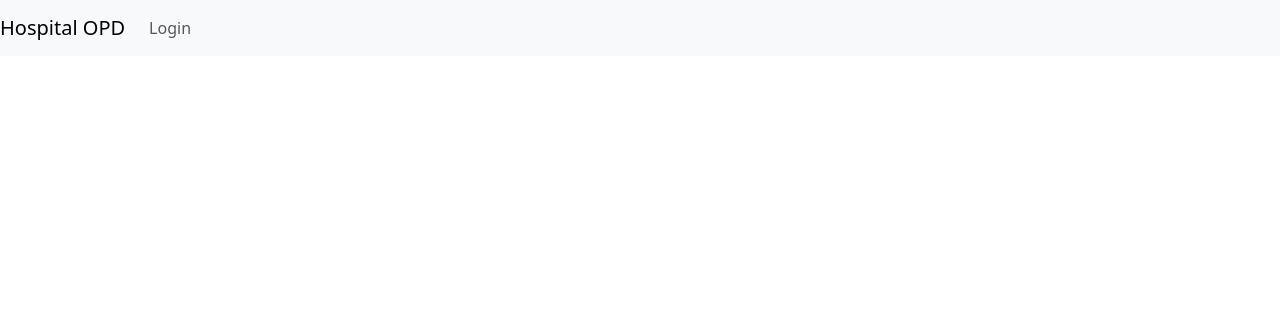
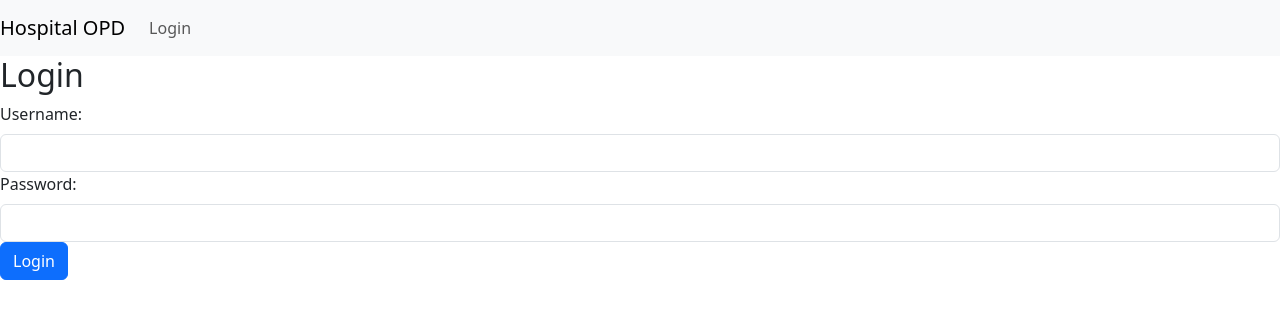
Before and after one commit to imkushalpatel/HospitalOPD, a React (Vite) app in the folder Frontend/: page /logout in a window 1280 px wide. Before the commit this address had no page. Shown: the top 318 px of the page. Built offline with nearby package versions, Linux system fonts and the light colour scheme.

Commit message:
not found resolved

```diff
--- a/Frontend/src/App.jsx
+++ b/Frontend/src/App.jsx
@@ -40,6 +40,7 @@ const App = () => {
             <Route path="/add-visit/:patientId" element={<AddVisitForm />} />
           </>
         )}
+        <Route path="*" element={<Login />} />
       </Routes>
     </>
   );
```
